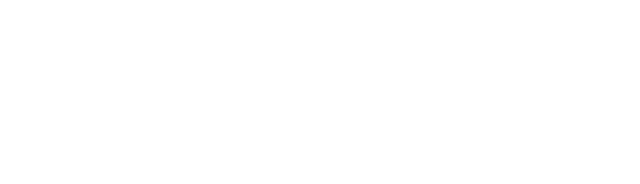
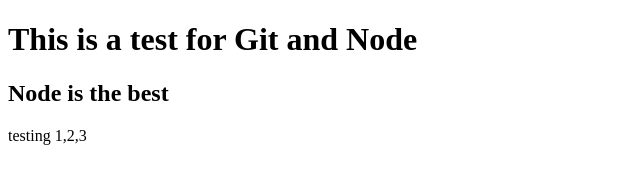
Before and after one commit to ashantikp/git-test, a website: page index.html in a window 1280 px wide. Shown: the whole page, without its empty margins (0-640 px from the left). Drawn offline with Linux system fonts and the light colour scheme.

Commit message:
Third commit

```diff
--- a/index.html
+++ b/index.html
@@ -4,6 +4,8 @@
 	<title></title>
 </head>
 <body>
-
+	<h1>This is a test for Git and Node</h1>
+	<h2>Node is the best</h2>
+	<p>testing 1,2,3</p>
 </body>
 </html>
```
Also changed, not shown: package.json (added, +24 -0 lines), 2 other files.
